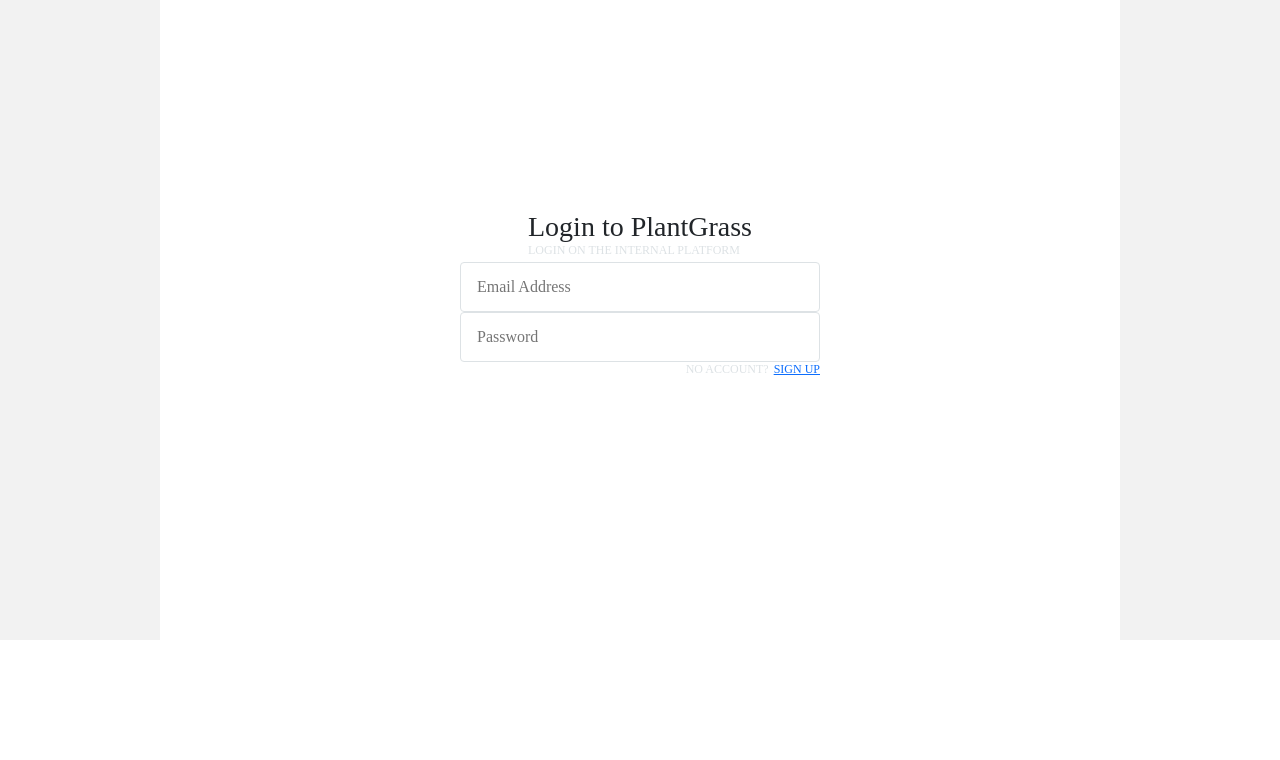
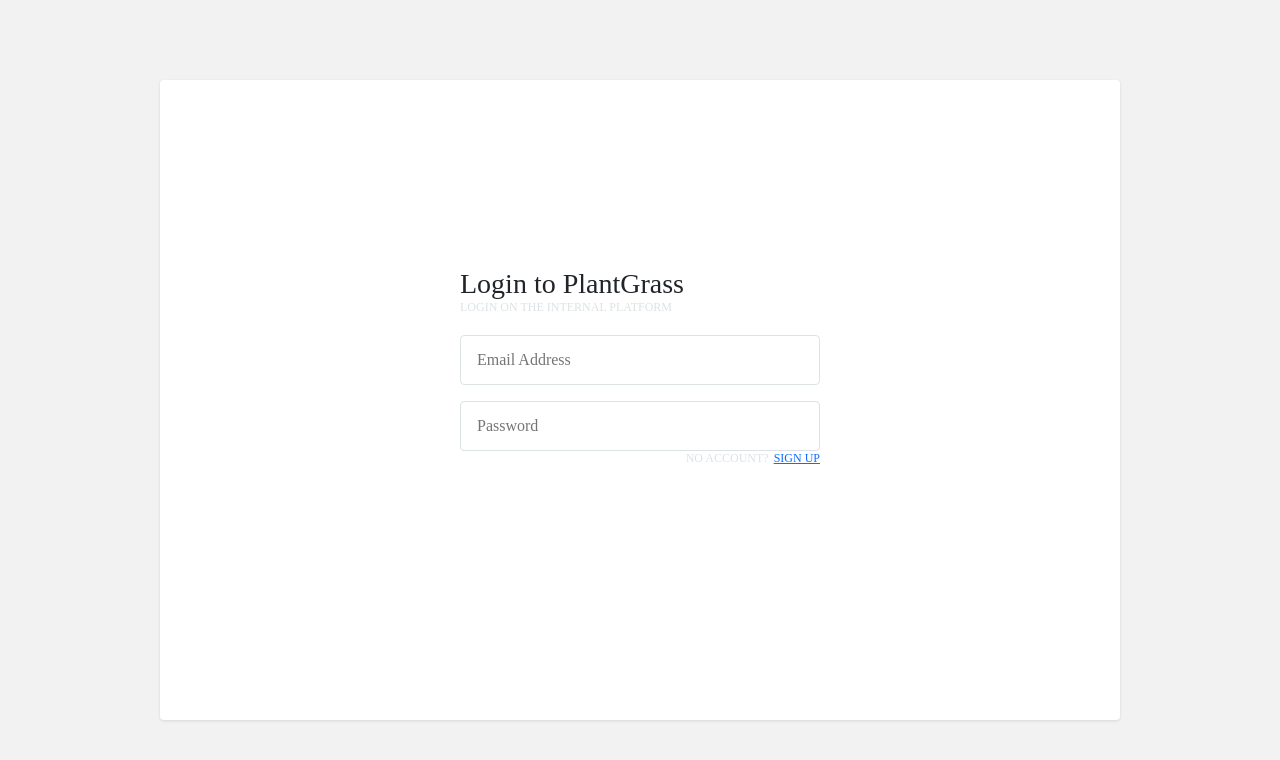
Before and after one commit to YoonHoJeong/plant-grass, a React (Create React App) app: page / in a window 1280 px wide. Shown: the top 760 px of the page. Built offline with nearby package versions, Linux system fonts and the light colour scheme.

Commit message:
login page done

```diff
--- a/src/login.module.css
+++ b/src/login.module.css
@@ -1,3 +1,5 @@
+@import "./common.module.css";
+
 .container {
   width: 960px;
   height: 640px;
@@ -7,13 +9,22 @@
   flex-direction: column;
   justify-content: center;
   align-items: center;
+
+  box-shadow: 0px 0px 0px rgba(63, 63, 68, 0.05),
+    0px 1px 3px rgba(63, 63, 68, 0.15);
+  border-radius: 4px;
+
+  padding: 186px 300px;
 }
 
 .containerTitle {
-  align-self: center;
+  align-self: flex-start;
 }
 
 .bg {
+  width: 100vw;
+  height: 100vh;
+
   display: flex;
   justify-content: center;
   align-items: center;
@@ -34,6 +45,8 @@
 
   padding: 13px 16px;
   background-color: white;
+
+  margin-top: 16px;
 }
 
 .notification {
@@ -49,4 +62,8 @@
   background-color: var(--activeBlue);
 
   color: white;
+
+  border-radius: 4px;
+
+  margin-top: 15px;
 }
```
